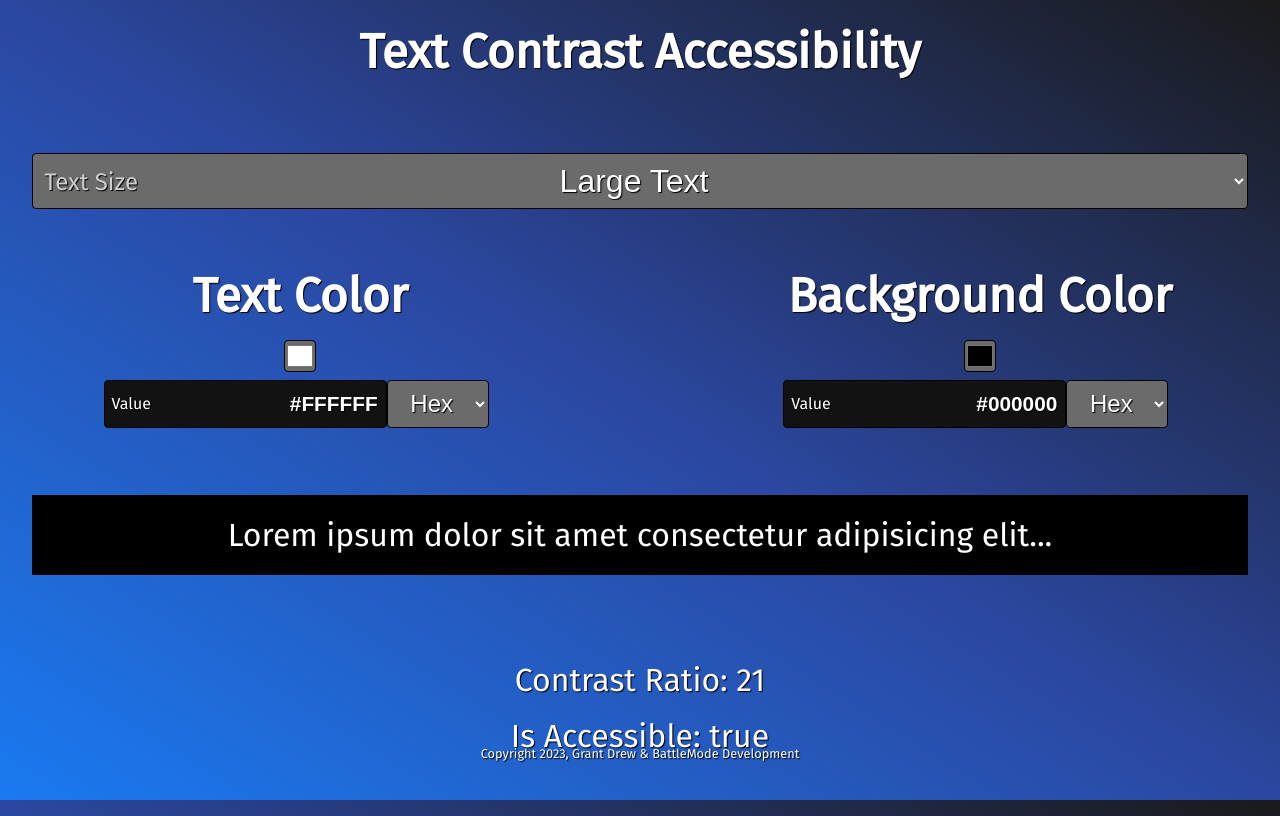
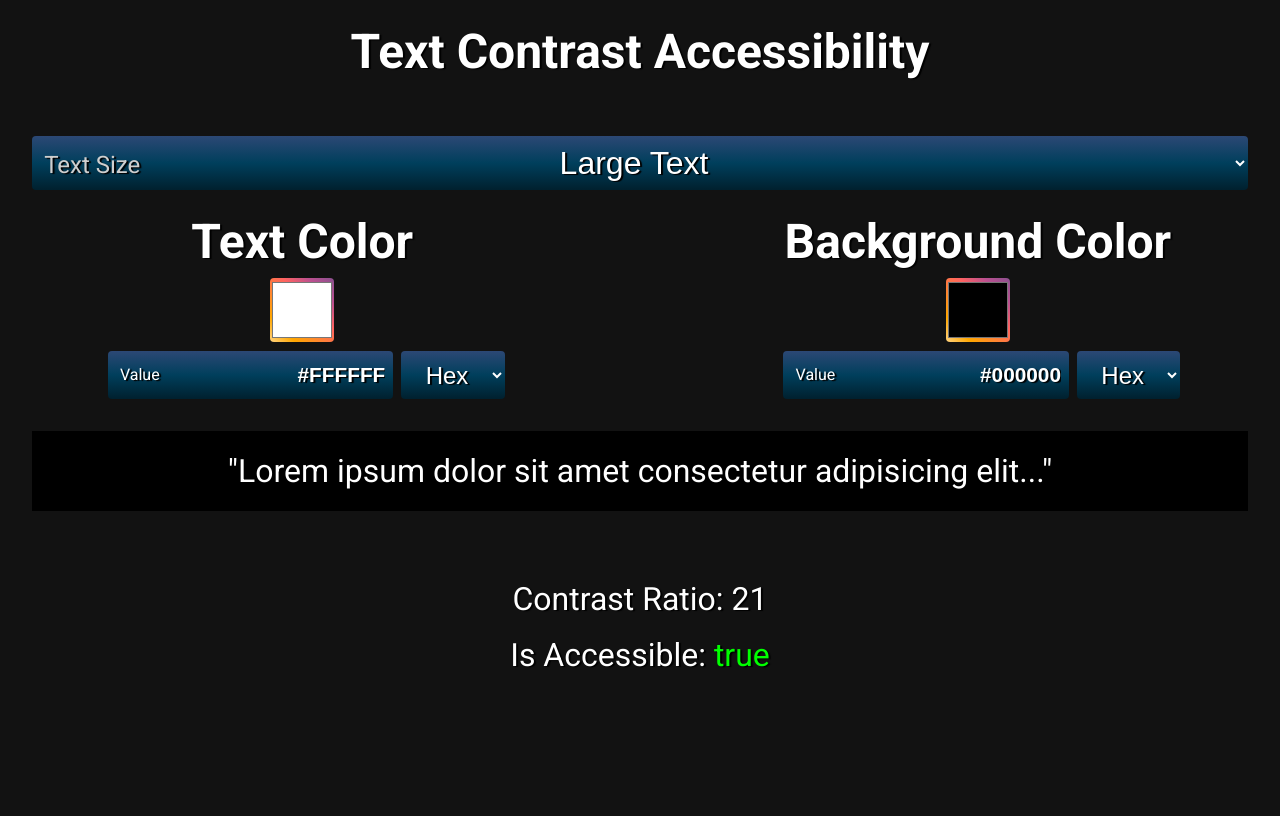
Before and after one commit to xthreen/contrasty-svelte, a Svelte app: page / in a window 1280 px wide. Built offline with nearby package versions, Linux system fonts and the light colour scheme.

Commit message:
second commit, settled styling for now

```diff
--- a/index.html
+++ b/index.html
@@ -2,7 +2,7 @@
 <html lang="en">
   <head>
     <meta charset="UTF-8" />
-<!--    <link rel="icon" type="image/svg+xml" href="/vite.svg" />-->
+   <link rel="icon" type="image/svg+xml" href="/cloud.svg" />
     <link rel="preconnect" href="https://fonts.googleapis.com">
     <link rel="preconnect" href="https://fonts.gstatic.com" crossorigin>
     <link href="https://fonts.googleapis.com/css2?family=Fira+Sans&family=Roboto:ital,wght@0,400;0,700;1,400&display=swap" rel="stylesheet">
@@ -13,8 +13,5 @@
   <body>
     <div id="app"></div>
     <script type="module" src="/src/main.ts"></script>
-    <div style="text-align: center; padding: 1rem; margin-top: 1rem;">
-      <p style="font-size: 40%;">Copyright 2023, Grant Drew & BattleMode Development</p>
-    </div>
   </body>
 </html>
--- a/src/App.svelte
+++ b/src/App.svelte
@@ -1,93 +1,27 @@
-<!--
-Simple project: reproduce colors.html and extend its functionality using svelte!
-
-colors.html is a simple html5 page with a handful of javascript functions which renders a select, two color pickers,
-and some text. The text displays the contrast ratio of the two colors currently selected and whether or not that ratio
-is accessible according to WCAG 2.0 guidelines. The acceptable ratio used is dependant on the text-size option selected
-from the select element.
-
-Developer story:
-    - I should not import any other components or libraries.
-    - What I need to do should be possible with the standard svelte library, html5 and css.
-    - colors.html implements most of the user story below, except for clipboard functionality.
-    - this app should ultimately be more elegant than colors.html, even if every part is written in this one file.
-
-User story:
-    - As a user, I want to be able to select from two colors and see the contrast ratio between them.
-    - As a user, I want to be able to clearly see the RGB, HSL, and Hex values of the colors I select.
-        - I should be able to see these values update in real time as I select colors.
-    - As a user, I want to be able to see if the contrast ratio is acceptable according to WCAG 2.0 guidelines.
-    - As a user, I want to be able to select a text size, and see if the contrast ratio is acceptable for that text size.
-    - As a user, I want to be able to see the contrast ratio in real time as I select colors.
-    - As a user, I want to be able to see the results change in real time as I select a text size.
-    - As a user, I want to be able to select, copy, and paste color values from/into the color pickers.
-        - I should be able to paste a color value into either color picker.
-        - I should be able to paste RGB, HSL and Hex values.
--->
 <script lang="ts">
-    import {writable} from "svelte/store";
-    import {onMount} from "svelte";
-    import './app.css';
+  import { writable } from "svelte/store";
+  import { onMount } from "svelte";
+  import {
+    hexToRgb,
+    rgbToHex,
+    rgbToHsl,
+    calculate,
+  } from "./lib/contrast-utils";
+  import "./app.css";
 
   let rgbOne = writable([255, 255, 255]);
   let rgbTwo = writable([0, 0, 0]);
   let textSize = writable("large");
   let ratio = writable(0);
   let isAccessible = writable(false);
-    let lorem = writable("Lorem ipsum dolor sit amet consectetur adipisicing elit...");
   let asValOne = writable("Hex");
   let asValTwo = writable("Hex");
+
+  $: maxWidth = window.innerWidth;
 
   onMount(() => {
     refreshContrast();
   });
-
-    function hexToRgb(hex: string) {
-        const result = /^#?([a-f\d]{2})([a-f\d]{2})([a-f\d]{2})$/i.exec(hex);
-        return result
-            ? [
-                parseInt(result[1], 16),
-                parseInt(result[2], 16),
-                parseInt(result[3], 16),
-            ]
-            : [0, 0, 0];
-    }
-
-    function rgbToHex(rgb: number[]) {
-        return "#" + rgb.map((x) => {
-            const hex = x.toString(16);
-            return hex.length === 1 ? "0" + hex : hex;
-        }).join("").toUpperCase();
-    }
-
-    function rgbToHsl(rgb: number[]) {
-        const [r, g, b] = rgb;
-        const [RED, GREEN, BLUE] = [r / 255, g / 255, b / 255];
-        const MAX = Math.max(RED, GREEN, BLUE);
-        const MIN = Math.min(RED, GREEN, BLUE);
-        const L = (MAX + MIN) / 2;
-        let H = 0;
-        let S = 0;
-
-        if (MAX !== MIN) {
-            const D = MAX - MIN;
-            S = L > 0.5 ? D / (2 - MAX - MIN) : D / (MAX + MIN);
-
-            switch (MAX) {
-                case RED:
-                    H = (GREEN - BLUE) / D + (GREEN < BLUE ? 6 : 0);
-                    break;
-                case GREEN:
-                    H = (BLUE - RED) / D + 2;
-                    break;
-                case BLUE:
-                    H = (RED - GREEN) / D + 4;
-                    break;
-            }
-        }
-
-        return [H * 60, S * 100, L * 100];
-    }
 
   function handleOutputConversion(rgb: number[], asVal: string) {
     switch (asVal) {
@@ -96,47 +30,10 @@ User story:
       case "RGB":
         return `rgb(${rgb[0]}, ${rgb[1]}, ${rgb[2]})`;
       case "HSL":
-                return `hsl(${rgbToHsl(rgb)[0]}, ${rgbToHsl(rgb)[1].toPrecision(3)}%, ${rgbToHsl(rgb)[2].toPrecision(3)}%)`;
+        return `hsl(${rgbToHsl(rgb)[0]}, ${rgbToHsl(rgb)[1].toPrecision(
+          3
+        )}%, ${rgbToHsl(rgb)[2].toPrecision(3)}%)`;
     }
-    }
-
-    function toLinear(col: number) {
-        const color = col / 255.0;
-        if (color <= 0.03928) {
-            return color / 12.92;
-        } else {
-            return Math.pow((color + 0.055) / 1.055, 2.4);
-        }
-    }
-
-    function relativeLuminance(rgb: number[]) {
-        const [r, g, b] = rgb;
-        const [RED, GREEN, BLUE] = [toLinear(r), toLinear(g), toLinear(b)];
-        return 0.2126 * RED + 0.7152 * GREEN + 0.0722 * BLUE;
-    }
-
-    function calculate(rgbOne: number[], rgbTwo: number[], textSize: string) {
-        let L1 = relativeLuminance(rgbOne);
-        let L2 = relativeLuminance(rgbTwo);
-
-        if (L1 > L2) {
-            [L1, L2] = [L2, L1];
-        }
-
-        const ratio = (L2 + 0.05) / (L1 + 0.05);
-
-        let isAccessible = false;
-
-        if (textSize === "small") {
-            isAccessible = ratio >= 3;
-        } else {
-            isAccessible = ratio >= 4.5;
-        }
-
-        return {
-            ratio,
-            isAccessible,
-        };
   }
 
   function refreshContrast() {
@@ -170,12 +67,17 @@ User story:
   }
 </script>
 
+<svelte:window bind:innerWidth={maxWidth} />
 <h1 class="banner">Text Contrast Accessibility</h1>
-<div class="container">
 <main class="main-grid">
   <div class="color-selector">
     <label for="colorSelect" class="selector-label">Text Size</label>
-            <select id="colorSelect" name="colorSelect" class="selector-inner" on:change={setTextSize}>
+    <select
+      id="colorSelect"
+      name="colorSelect"
+      class="selector-inner"
+      on:change={setTextSize}
+    >
       <option value="large">Large Text</option>
       <option value="small">Small Text</option>
     </select>
@@ -183,7 +85,13 @@ User story:
   <article class="rgb-one" id="test-text">
     <h2>Text Color</h2>
     <div class="inner-container">
-                <input type="color" id="rgbOne" name="rgbOne" value={rgbToHex($rgbOne)} on:input={setRgbOne}/>
+      <input
+        type="color"
+        id="rgbOne"
+        name="rgbOne"
+        value={rgbToHex($rgbOne)}
+        on:input={setRgbOne}
+      />
       <div class="output-rgb" id="test-text">
         <label class="output-label" for="rgbOneDisplay">Value</label>
         <input
@@ -202,11 +110,17 @@ User story:
       </div>
     </div>
   </article>
-        <div class="divider"></div>
+  {#if maxWidth > 1200} <div class="divider" /> {/if}
   <article class="rgb-two" id="test-bg">
     <h2>Background Color</h2>
     <div class="inner-container">
-                <input type="color" id="rgbTwo" name="rgbTwo" value={rgbToHex($rgbTwo)} on:input={setRgbTwo}/>
+      <input
+        type="color"
+        id="rgbTwo"
+        name="rgbTwo"
+        value={rgbToHex($rgbTwo)}
+        on:input={setRgbTwo}
+      />
       <div class="output-rgb" id="test-bg">
         <label class="output-label" for="rgbTwoDisplay">Value</label>
         <input
@@ -226,15 +140,23 @@ User story:
     </div>
   </article>
   <article id="lorem-bg" style="background-color: {rgbToHex($rgbTwo)}">
+    {#if maxWidth > 1200}
       <span id="lorem" style="color: {rgbToHex($rgbOne)}"
-        >{$lorem}</span
+        >"Lorem ipsum dolor sit amet consectetur adipisicing elit..."</span
       >
+    {:else}
+      <span id="lorem" style="color: {rgbToHex($rgbOne)}">"Lorem ipsum..."</span
+      >
+    {/if}
   </article>
 </main>
 <footer>
   <p id="lineRatio">Contrast Ratio: <span id="ratio">{$ratio}</span></p>
   <p id="lineAccessible">
-            Is Accessible: <span id="isAccessible">{$isAccessible}</span>
+    Is Accessible: <span
+      id="isAccessible"
+      style="color: {$isAccessible ? '#00ff00' : '#ff0000'}"
+      >{$isAccessible}</span
+    >
   </p>
 </footer>
-</div>
--- a/src/app.css
+++ b/src/app.css
@@ -1,9 +1,3 @@
-
-.container {
-    display: grid;
-    grid-template-rows: auto 1fr auto;
-    width: 100%;
-}
 .banner {
   color: #ffffff;
   padding: 1rem;
@@ -19,15 +13,20 @@ main {
   padding: 2rem;
   text-align: center;
   width: 100%;
-    height: 100%
 }
 select {
-    border: 1px solid #000;
+  border: none;
   border-radius: 0.25rem;
   margin-bottom: 1rem;
   padding: 0.5rem;
   font-size: 1.5rem;
   width: 80%;
+  background-image: linear-gradient(
+    to top,
+    var(--palette-darkest),
+    var(--palette-dark),
+    var(--palette-blue)
+  );
 }
 article {
   display: flex;
@@ -54,10 +53,19 @@ label {
   margin-bottom: 0.5rem;
 }
 input {
-    border: 1px solid #000000;
+  border: none;
   border-radius: 0.25rem;
-    height: 2rem;
-    width: 2rem;
+  height: 4rem;
+  width: 4rem;
+  background-image: linear-gradient(
+    to bottom left,
+    var(--palette-purple),
+    var(--palette-pink),
+    var(--palette-salmon),
+    var(--palette-orange),
+    var(--palette-yellow),
+    var(--palette-light)
+  );
 }
 footer {
   width: 100%;
@@ -98,11 +106,10 @@ footer {
 .main-grid {
   display: grid;
   grid-template-areas:
-        'text-sizer text-sizer text-sizer'
-        'color-selector-one space color-selector-two'
-        'output output output';
+    "text-sizer text-sizer text-sizer"
+    "color-selector-one space color-selector-two"
+    "output output output";
   width: 100%;
-    height: 67vh;
 }
 .rgb-one {
   grid-area: color-selector-one;
@@ -122,18 +129,33 @@ footer {
   & input {
     width: 72%;
     height: 100%;
+    border: none;
+    margin-left: 0.5rem;
+    margin-right: 0.5rem;
+    background-image: linear-gradient(
+      to top,
+      var(--palette-darkest),
+      var(--palette-dark),
+      var(--palette-blue)
+    );
   }
   & select {
     width: 26%;
     text-align: center;
     height: 100%;
     margin-bottom: 0;
+    background-image: linear-gradient(
+      to top,
+      var(--palette-darkest),
+      var(--palette-dark),
+      var(--palette-blue)
+    );
   }
 }
 .output-label {
   position: absolute;
-    top: 25%;
-    left: 2%;
+  top: 24%;
+  left: 5%;
   font-size: 1rem;
   pointer-events: none;
 }
@@ -147,3 +169,19 @@ footer {
   font-size: 1.3rem;
   text-align: end;
 }
+@media (max-width: 1200px) {
+  .banner,
+  h2 {
+    font-size: 2rem;
+  }
+  .main-grid {
+    grid-template-areas:
+      "text-sizer"
+      "color-selector-one"
+      "color-selector-two"
+      "output";
+  }
+  #lorem {
+    content: "Lorem ipsum...";
+  }
+}
--- /dev/null
+++ b/src/lib/contrast-utils.ts
@@ -0,0 +1,100 @@
+function hexToRgb(hex: string) {
+  const result = /^#?([a-f\d]{2})([a-f\d]{2})([a-f\d]{2})$/i.exec(hex);
+  return result
+    ? [
+        parseInt(result[1], 16),
+        parseInt(result[2], 16),
+        parseInt(result[3], 16),
+      ]
+    : [0, 0, 0];
+}
+
+function rgbToHex(rgb: number[]) {
+  return (
+    "#" +
+    rgb
+      .map((x) => {
+        const hex = x.toString(16);
+        return hex.length === 1 ? "0" + hex : hex;
+      })
+      .join("")
+      .toUpperCase()
+  );
+}
+
+function rgbToHsl(rgb: number[]) {
+  const [r, g, b] = rgb;
+  const [RED, GREEN, BLUE] = [r / 255, g / 255, b / 255];
+  const MAX = Math.max(RED, GREEN, BLUE);
+  const MIN = Math.min(RED, GREEN, BLUE);
+  const L = (MAX + MIN) / 2;
+  let H = 0;
+  let S = 0;
+
+  if (MAX !== MIN) {
+    const D = MAX - MIN;
+    S = L > 0.5 ? D / (2 - MAX - MIN) : D / (MAX + MIN);
+
+    switch (MAX) {
+      case RED:
+        H = (GREEN - BLUE) / D + (GREEN < BLUE ? 6 : 0);
+        break;
+      case GREEN:
+        H = (BLUE - RED) / D + 2;
+        break;
+      case BLUE:
+        H = (RED - GREEN) / D + 4;
+        break;
+    }
+  }
+
+  return [H * 60, S * 100, L * 100];
+}
+
+function toLinear(col: number) {
+  const color = col / 255.0;
+  if (color <= 0.03928) {
+    return color / 12.92;
+  } else {
+    return Math.pow((color + 0.055) / 1.055, 2.4);
+  }
+}
+
+function relativeLuminance(rgb: number[]) {
+  const [r, g, b] = rgb;
+  const [RED, GREEN, BLUE] = [toLinear(r), toLinear(g), toLinear(b)];
+  return 0.2126 * RED + 0.7152 * GREEN + 0.0722 * BLUE;
+}
+
+function calculate(rgbOne: number[], rgbTwo: number[], textSize: string) {
+  let L1 = relativeLuminance(rgbOne);
+  let L2 = relativeLuminance(rgbTwo);
+
+  if (L1 > L2) {
+    [L1, L2] = [L2, L1];
+  }
+
+  const ratio = (L2 + 0.05) / (L1 + 0.05);
+
+  let isAccessible = false;
+
+  if (textSize === "small") {
+    isAccessible = ratio >= 3;
+  } else {
+    isAccessible = ratio >= 4.5;
+  }
+
+  return {
+    ratio,
+    isAccessible,
+  };
+}
+
+export {
+    hexToRgb,
+    rgbToHex,
+    rgbToHsl,
+    toLinear,
+    relativeLuminance,
+    calculate
+}
--- a/src/main.css
+++ b/src/main.css
@@ -1,26 +1,30 @@
+* {
+  --palette-darkest: #00202e;
+  --palette-dark: #003f5c;
+  --palette-blue: #2c4875;
+  --palette-purple: #8a508f;
+  --palette-pink: #bc5090;
+  --palette-salmon: #ff6361;
+  --palette-orange: #ff8531;
+  --palette-yellow: #ffa600;
+  --palette-light: #ffd380;
+}
 *,
 ::before,
 ::after {
   box-sizing: border-box;
   margin: 0;
   padding: 0;
-    text-shadow: 1px 1px 1px #000;
+  text-shadow: 2px 1px 1px #000;
   border: none;
 }
 body {
-    font-family: "Fira Sans", sans-serif;
+  font-family: "Roboto", sans-serif;
   font-size: 2rem;
   line-height: 1.5;
-    background-image: linear-gradient(to top right, #1a7af1, #2b47a0, #1a1a1a);
 }
 html,
 body,
-.container {
-    height: 100%;
+#app {
+  height: 100vh;
 }
-
-#app {
-    height: 89%;
-    margin: 0;
-    padding: 0;
-}
```
Also changed, not shown: public/cloud.svg (added). Lines whose indentation alone changed are shown as unchanged.
